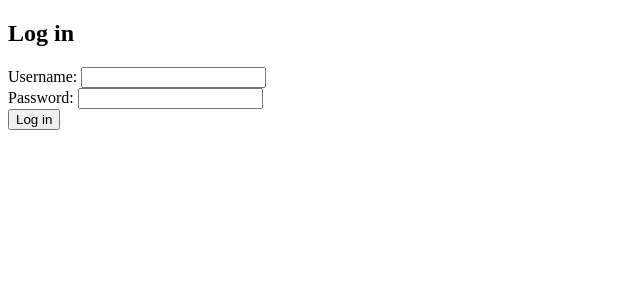
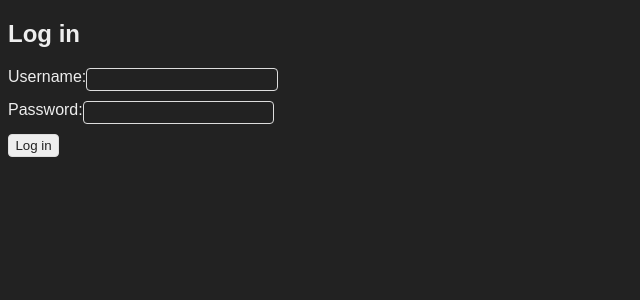
Before and after one commit to jneda/full-stack-open, a React (Vite) app in the folder part5/bloglist-frontend/: page / in a window 1280 px wide. Shown: the top 300 px of the page, without its empty margins (0-640 px from the left). Built offline with nearby package versions, Linux system fonts and the light colour scheme; no server answers.

Commit message:
Add Notifications component and update App.jsx

```diff
--- a/part5/bloglist-frontend/src/App.jsx
+++ b/part5/bloglist-frontend/src/App.jsx
@@ -3,6 +3,7 @@ import LoginForm from "./components/LoginForm";
 import Logout from "./components/Logout";
 import BlogForm from "./components/BlogForm";
 import Blogs from "./components/Blogs";
+import Notifications from "./components/Notifications";
 import loginService from "./services/login";
 import blogService from "./services/blogs";
 
@@ -18,6 +19,7 @@ const App = () => {
   const [url, setUrl] = useState("");
 
   const [errorMessage, setErrorMessage] = useState(null);
+  const [successMessage, setSuccessMessage] = useState(null);
 
   useEffect(() => {
     const fetchBlogs = async () => {
@@ -49,16 +51,19 @@ const App = () => {
       window.localStorage.setItem("loggedBlogappUser", JSON.stringify(user));
       setUser(user);
       blogService.setToken(user.token);
+      showNotification(`${user.name} logged in.`, "success");
     } catch (exception) {
       const errorMessage = exception.response.data.error;
-      setErrorMessage(errorMessage);
+      showNotification(errorMessage, "error");
     }
   };
 
   const handleLogout = () => {
+    const userName = user.name;
     window.localStorage.removeItem("loggedBlogappUser");
     setUser(null);
     blogService.setToken(null);
+    showNotification(`${userName} logged out.`, "success");
   };
 
   const handleTitleChange = ({ target }) => setTitle(target.value);
@@ -72,16 +77,31 @@ const App = () => {
       const createdBlog = await blogService.create({ title, author, url });
       const newBlogs = blogs.concat(createdBlog);
       setBlogs(newBlogs);
+      showNotification(
+        `${createdBlog.title} by ${createdBlog.author} added.`,
+        "success"
+      );
     } catch (exception) {
-      console.log(exception);
       const errorMessage = exception.response.data.error;
-      setErrorMessage(errorMessage);
+      showNotification(errorMessage, "error");
     }
+  };
+
+  const showNotification = (message, type) => {
+    const setMessage = type === "success" ? setSuccessMessage : setErrorMessage;
+    setMessage(message);
+    setTimeout(() => setMessage(null), 3000);
   };
 
   return (
     <>
+      <Notifications
+        successMessage={successMessage}
+        errorMessage={errorMessage}
+      />
       {user === null ? (
+        <>
+          <h2>Log in</h2>
           <LoginForm
             username={username}
             onUsernameChange={handleUsernameChange}
@@ -89,9 +109,11 @@ const App = () => {
             onPasswordChange={handlePasswordChange}
             onLogin={handleLogin}
           />
+        </>
       ) : (
         <>
           <Logout user={user} onLogout={handleLogout} />
+          <h2>Add new blog</h2>
           <BlogForm
             title={title}
             onTitleChange={handleTitleChange}
@@ -101,6 +123,7 @@ const App = () => {
             onUrlChange={handleUrlChange}
             createBlog={handleCreateBlog}
           />
+          <h2>Blogs</h2>
           <Blogs blogs={blogs} />
         </>
       )}
--- a/part5/bloglist-frontend/src/components/Blog.jsx
+++ b/part5/bloglist-frontend/src/components/Blog.jsx
@@ -1,6 +1,6 @@
 const Blog = ({ blog }) => (
-  <div>
-    {blog.title} {blog.author}
+  <div className="blog">
+    {blog.title}<span className="author"> - {blog.author}</span>
   </div>
 )
 
--- a/part5/bloglist-frontend/src/components/BlogForm.jsx
+++ b/part5/bloglist-frontend/src/components/BlogForm.jsx
@@ -9,10 +9,9 @@ const BlogForm = ({
 }) => {
   return (
     <>
-      <h2>Add new blog</h2>
       <form onSubmit={createBlog}>
         <div>
-          Title:{" "}
+          <span>Title: </span>
           <input
             type="text"
             name="title"
@@ -21,7 +20,7 @@ const BlogForm = ({
           />
         </div>
         <div>
-          Author:{" "}
+          <span>Author: </span>
           <input
             type="text"
             name="author"
@@ -30,7 +29,7 @@ const BlogForm = ({
           />
         </div>
         <div>
-          Url:
+          <span>Url:</span>
           <input type="text" name="url" value={url} onChange={onUrlChange} />
         </div>
         <button type="submit">Add</button>
--- a/part5/bloglist-frontend/src/components/Blogs.jsx
+++ b/part5/bloglist-frontend/src/components/Blogs.jsx
@@ -3,7 +3,6 @@ import Blog from "./Blog";
 const Blogs = ({ blogs }) => {
   return (
     <div>
-      <h2>Blogs</h2>
       {blogs.map((blog) => (
         <Blog key={blog.id} blog={blog} />
       ))}
--- a/part5/bloglist-frontend/src/components/LoginForm.jsx
+++ b/part5/bloglist-frontend/src/components/LoginForm.jsx
@@ -7,7 +7,6 @@ const LoginForm = ({
 }) => {
   return (
     <>
-      <h2>Log in</h2>
       <form onSubmit={onLogin}>
         <div>
           Username:{" "}
--- a/part5/bloglist-frontend/src/components/Logout.jsx
+++ b/part5/bloglist-frontend/src/components/Logout.jsx
@@ -1,7 +1,7 @@
 const Logout = ({ user, onLogout }) => {
   return (
     <>
-      <span>{user.name} logged in</span>
+      <span className="loggedIn">{user.name} logged in</span>
       <button onClick={onLogout}>Log out</button>
     </>
   );
--- /dev/null
+++ b/part5/bloglist-frontend/src/components/Notification.jsx
@@ -0,0 +1,5 @@
+const Notification = ({ message, type }) => {
+  return <div className={`notification ${type}`}>{message}</div>;
+};
+
+export default Notification;
--- /dev/null
+++ b/part5/bloglist-frontend/src/components/Notifications.jsx
@@ -0,0 +1,14 @@
+import Notification from "./Notification";
+
+const Notifications = ({ errorMessage, successMessage }) => {
+  const ERROR = "error";
+  const SUCCESS = "success";
+
+  return successMessage ? (
+    <Notification message={successMessage} type={SUCCESS} />
+  ) : errorMessage ? (
+    <Notification message={errorMessage} type={ERROR} />
+  ) : null;
+};
+
+export default Notifications;
--- /dev/null
+++ b/part5/bloglist-frontend/src/index.css
@@ -0,0 +1,69 @@
+body {
+  background: #222;
+  color: #eee;
+  font-family: Arial, sans-serif;
+  box-sizing: border-box;
+}
+
+input,
+button {
+  font-family: inherit;
+  padding: 0.2rem 0.4rem;
+  border: 1px solid #ddd;
+  border-radius: 4px;
+}
+
+input {
+  background: inherit;
+  color: inherit;
+}
+
+button {
+  background: #eee;
+  color: #222;
+}
+
+form > * {
+  margin: 0.6rem 0;
+}
+
+form div {
+  width: 16rem;
+  display: flex;
+  justify-content: space-between;
+}
+
+form button {
+  display: block;
+}
+
+.loggedIn {
+  display: inline-block;
+  margin-inline-end: 0.4rem;
+}
+
+.blog {
+  margin: 0.6rem 0;
+}
+
+.author {
+  font-style: italic;
+  color: #bbb;
+}
+
+.notification {
+  background: #333;
+  font-size: 20px;
+  border-style: solid;
+  border-radius: 5px;
+  padding: 10px;
+  margin-block-end: 0.6rem;
+}
+
+.error {
+  color: #d44;
+}
+
+.success {
+  color: #4d4;
+}
```
Also changed, not shown: part5/bloglist-frontend/src/main.jsx (+4 -3 lines). Lines whose indentation alone changed are shown as unchanged.
